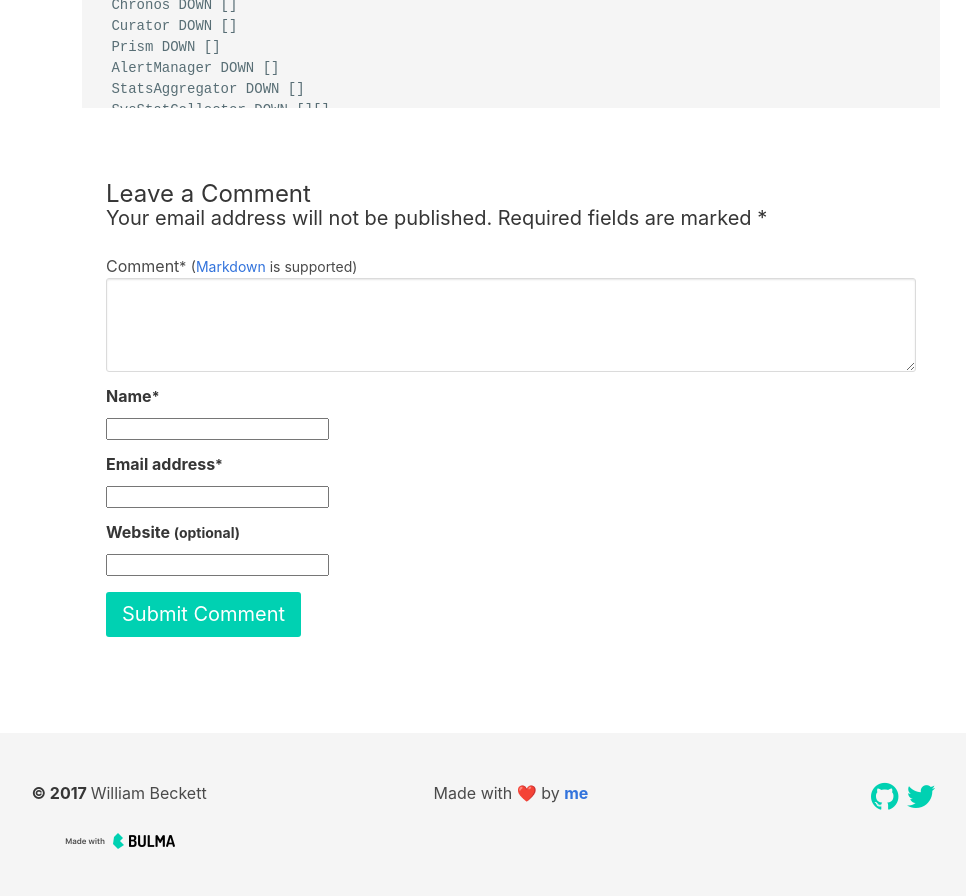
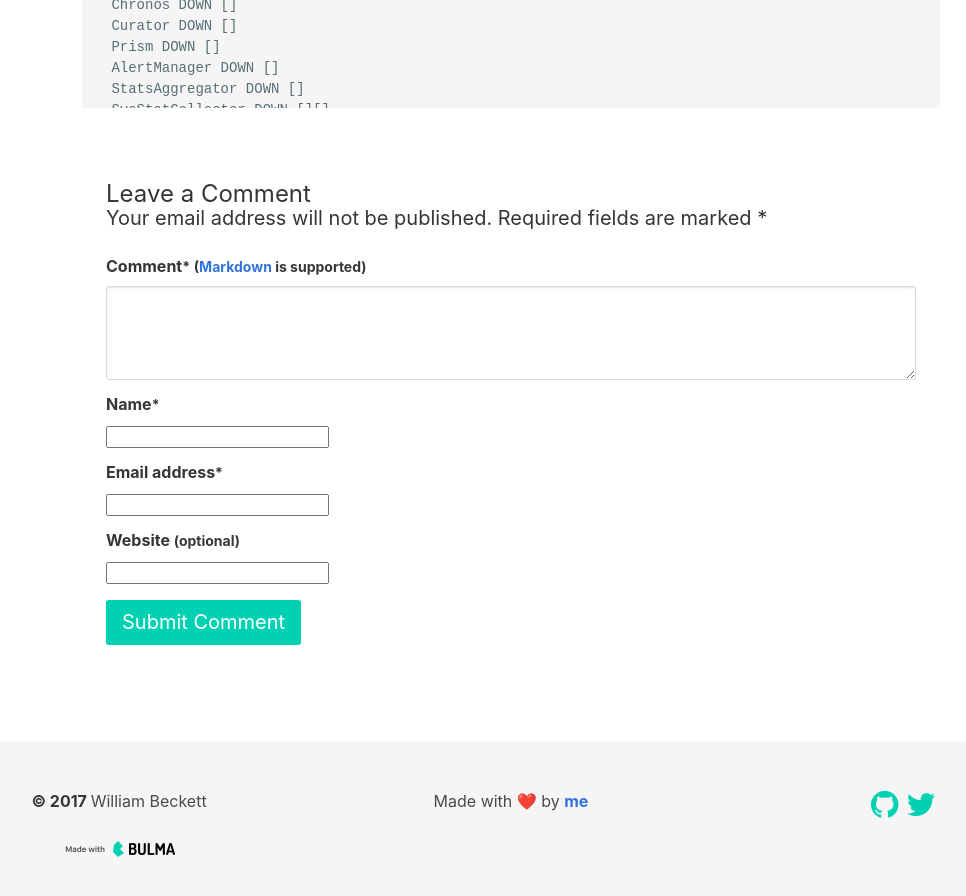
Before and after one commit to wjbeckett/blog, a Jekyll site: the page built from _posts/2017-07-20-stopping-nutanix-cluster.md, in a window 1280 px wide and 900 px high, scrolled down 622 px. Shown: the top 896 px of the window, without its empty margins (129-1095 px from the left). Built offline with Jekyll 4.4.1, drawn with Linux system fonts in a browser that asks for light colours.

Commit message:
updated form

```diff
--- a/_includes/post_comments.html
+++ b/_includes/post_comments.html
@@ -24,8 +24,10 @@
     <h2 class="subtitle is-5">Your email address will not be published. Required fields are marked <span class="required">*</span></h2>
     <form id="comment-form" class="post_comments-form js-form form" method="post" action="https://api.staticman.net/v1/entry/{{ site.repository }}/{{ site.staticman.branch }}">
       <div class="field">
-        <label for="comment-form-message">Comment<small class="required">*</small> <small>(<a href="https://daringfireball.net/projects/markdown/">Markdown</a> is supported)</small></label>
-        <textarea class="textarea" type="text" rows="3" id="comment-form-message" name="fields[message]" tabindex="1"></textarea>
+        <label class="label" for="comment-form-message">Comment<small class="required">*</small> <small>(<a href="https://daringfireball.net/projects/markdown/">Markdown</a> is supported)</small></label>
+        <div class="control">
+            <textarea class="textarea" type="text" rows="3" id="comment-form-message" name="fields[message]" tabindex="1"></textarea>
+        </div>
       </div>
       <div class="field">
         <label class="label" for="comment-form-name">Name<small class="required">*</small></label>
```
